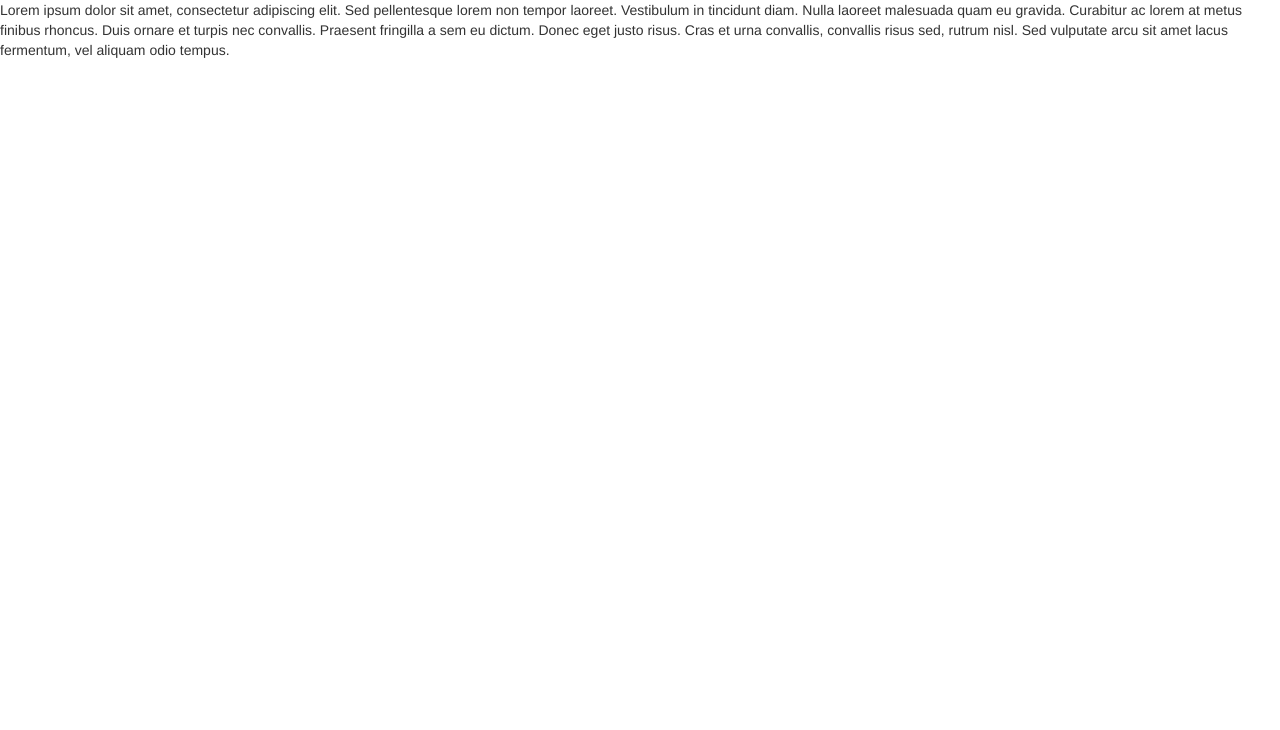
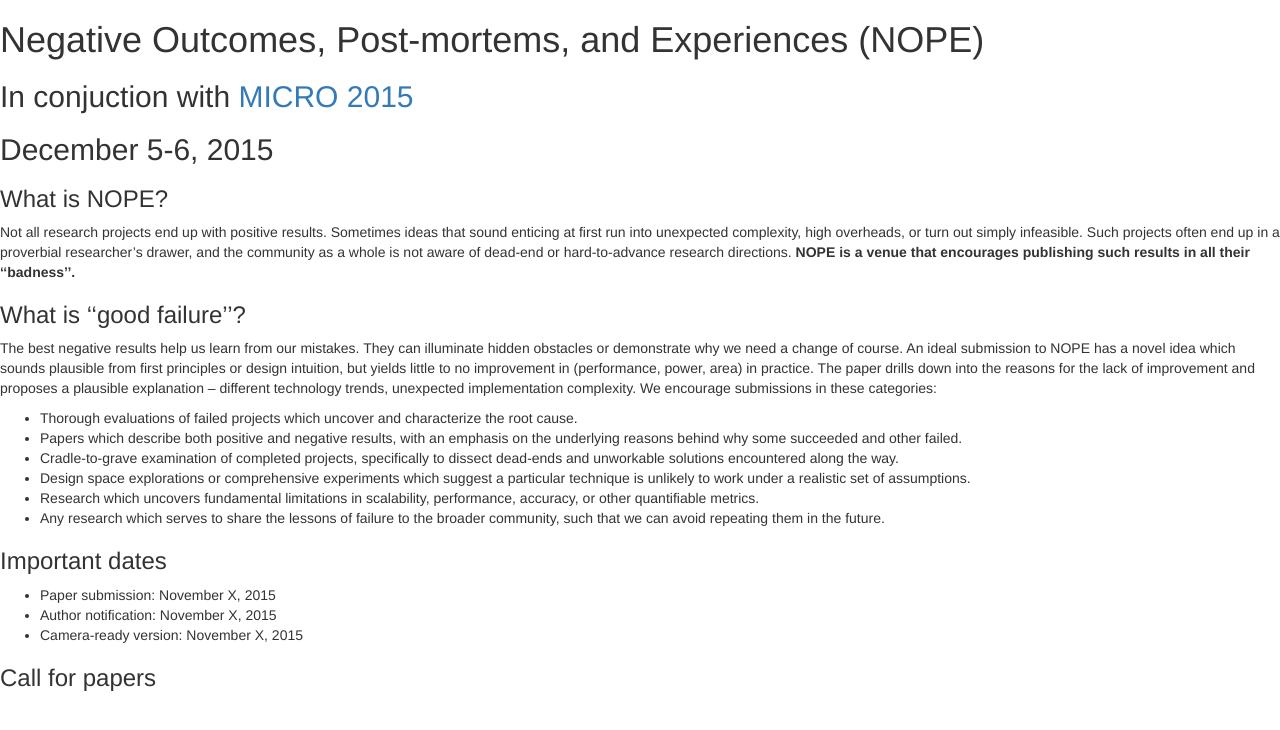
Before and after one commit to s-kanev/nope, a Jekyll site: the page built from index.md, in a window 1280 px wide. Shown: the top 730 px of the page. Built offline with Jekyll 4.4.1, drawn with Linux system fonts in a browser that asks for light colours; nearby versions of some CDN libraries.

Commit message:
Starter text from proposal

```diff
--- a/index.md
+++ b/index.md
@@ -2,4 +2,29 @@
 title: Negative Outcomes, Post-mortems, and Experiences (NOPE2015)
 layout: default
 ---
-Lorem ipsum dolor sit amet, consectetur adipiscing elit. Sed pellentesque lorem non tempor laoreet. Vestibulum in tincidunt diam. Nulla laoreet malesuada quam eu gravida. Curabitur ac lorem at metus finibus rhoncus. Duis ornare et turpis nec convallis. Praesent fringilla a sem eu dictum. Donec eget justo risus. Cras et urna convallis, convallis risus sed, rutrum nisl. Sed vulputate arcu sit amet lacus fermentum, vel aliquam odio tempus.
+# Negative Outcomes, Post-mortems, and Experiences (NOPE)
+
+## In conjuction with [MICRO 2015](http://www.microarch.org/micro48/)
+
+## December 5-6, 2015
+
+### <a name="about"></a>What is NOPE?
+Not all research projects end up with positive results. Sometimes ideas that sound enticing at first run into unexpected complexity, high overheads, or turn out simply infeasible. Such projects often end up in a proverbial researcher's drawer, and the community as a whole is not aware of dead-end or hard-to-advance research directions. **NOPE is a venue that encourages publishing such results in all their ''badness''.**
+
+### What is ''good failure''?
+The best negative results help us learn from our mistakes. They can illuminate hidden obstacles or demonstrate why we need a change of course. An ideal submission to NOPE has a novel idea which sounds plausible from first principles or design intuition, but yields little to no improvement in (performance, power, area) in practice. The paper drills down into the reasons for the lack of improvement and proposes a plausible explanation -- different technology trends, unexpected implementation complexity. We encourage submissions in these categories:
+
++ Thorough evaluations of failed projects which uncover and characterize the root cause.
++ Papers which describe both positive and negative results, with an emphasis on the underlying reasons behind why some succeeded and other failed.
++ Cradle-to-grave examination of completed projects, specifically to dissect dead-ends and unworkable solutions encountered along the way.
++ Design space explorations or comprehensive experiments which suggest a particular technique is unlikely to work under a realistic set of assumptions.
++ Research which uncovers fundamental limitations in scalability, performance, accuracy, or other quantifiable metrics.
++ Any research which serves to share the lessons of failure to the broader community, such that we can avoid repeating them in the future.
+
+
+### <a name="dates"></a>Important dates
+* Paper submission: November X, 2015
+* Author notification: November X, 2015
+* Camera-ready version: November X, 2015
+
+### <a name="cfp"></a>Call for papers
```
